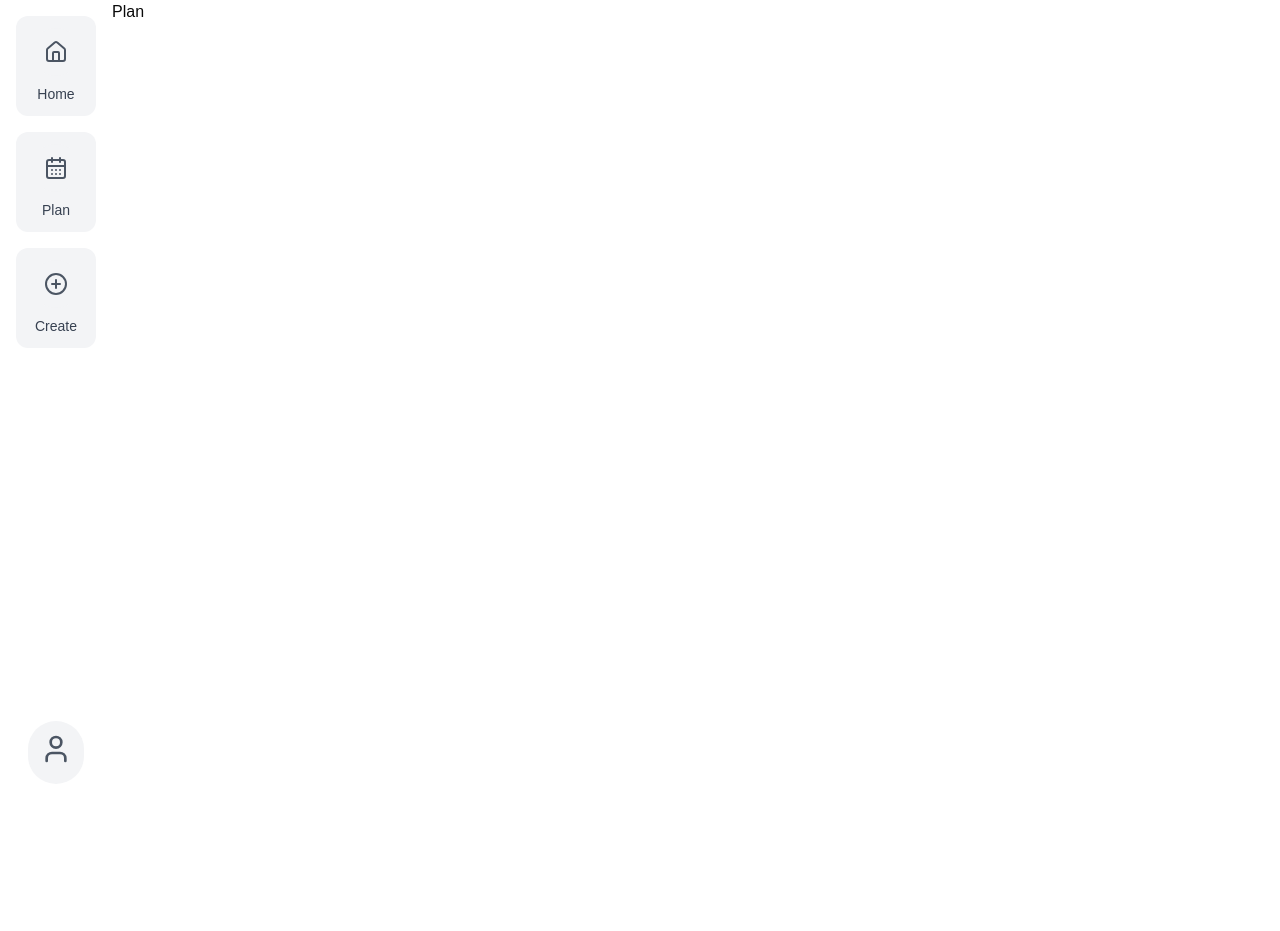
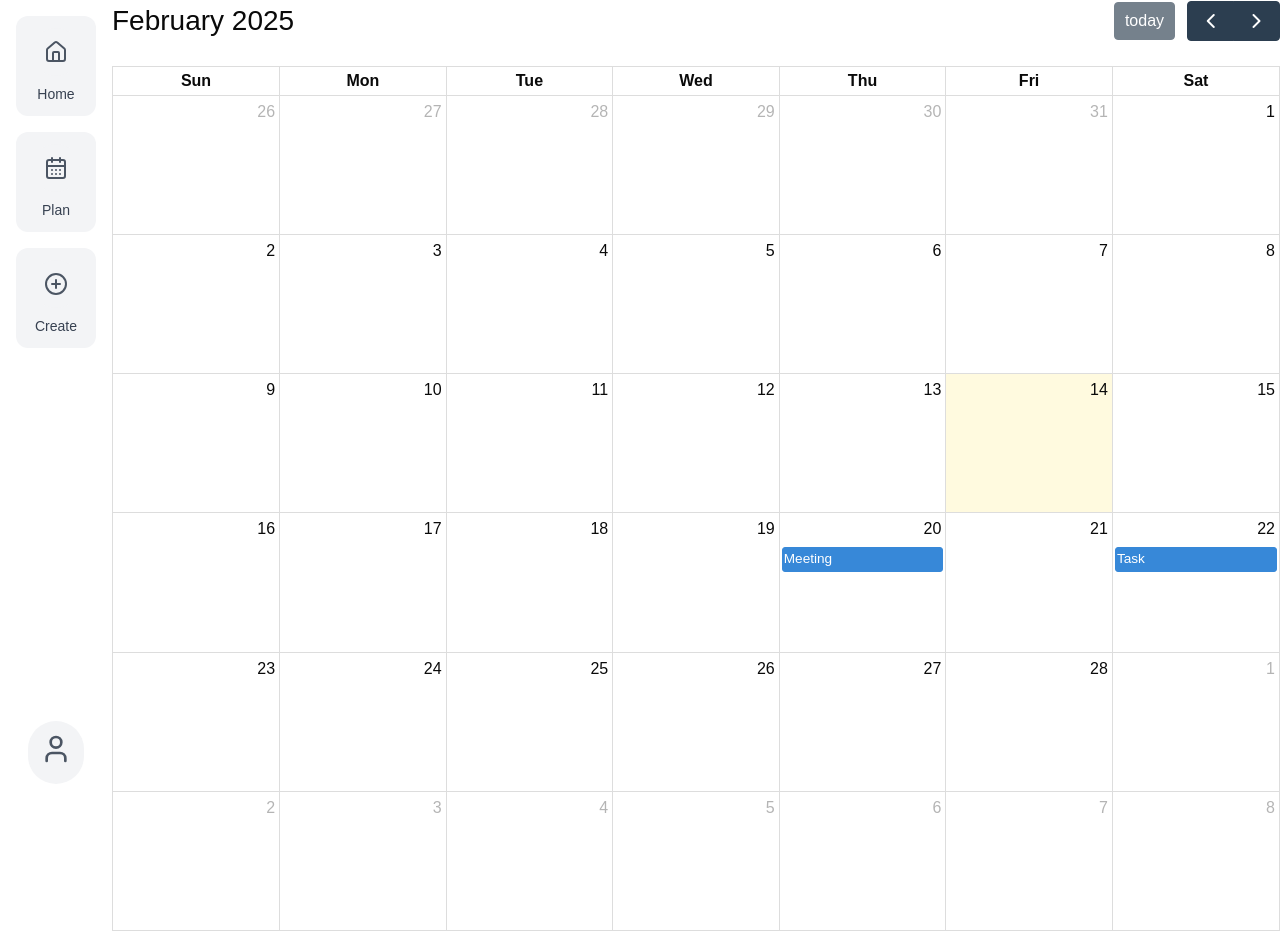
Before and after one commit to gavinwalsh1996/Social-media-management, a Next.js app in the folder my-app/: page /dashboard/plan in a window 1280 px wide. Before the commit the page ends 800 px from the top, so only its background shows below. Built offline with nearby package versions, Linux system fonts and the light colour scheme.

Commit message:
Adding calendar

```diff
--- a/my-app/package.json
+++ b/my-app/package.json
@@ -9,6 +9,9 @@
     "lint": "next lint"
   },
   "dependencies": {
+    "@fullcalendar/daygrid": "^6.1.15",
+    "@fullcalendar/interaction": "^6.1.15",
+    "@fullcalendar/react": "^6.1.15",
     "@radix-ui/react-tooltip": "^1.1.8",
     "class-variance-authority": "^0.7.1",
     "clsx": "^2.1.1",
--- a/my-app/src/app/dashboard/plan/page.tsx
+++ b/my-app/src/app/dashboard/plan/page.tsx
@@ -1,5 +1,10 @@
 import Image from "next/image";
+import Calendar from "@/components/calendar";
 
 export default function Plan() {
-  return <div>Plan</div>;
+  return (
+    <div>
+      <Calendar />
+    </div>
+  );
 }
--- /dev/null
+++ b/my-app/src/components/calendar.tsx
@@ -0,0 +1,37 @@
+"use client";
+
+import React, { useState } from "react";
+import FullCalendar from "@fullcalendar/react";
+import dayGridPlugin from "@fullcalendar/daygrid"; // Day grid view
+import interactionPlugin from "@fullcalendar/interaction"; // Drag-and-drop plugin
+
+const Calendar = () => {
+  const [events, setEvents] = useState([
+    { title: "Meeting", date: "2025-02-20" },
+    { title: "Task", date: "2025-02-22" },
+  ]);
+
+  const handleEventClick = (clickInfo: any) => {
+    alert(`Event: ${clickInfo.event.title}`);
+  };
+
+  const handleDateClick = (dateInfo: any) => {
+    alert(`Date clicked: ${dateInfo.dateStr}`);
+  };
+
+  return (
+    <div className="calendar-container">
+      <FullCalendar
+        plugins={[dayGridPlugin, interactionPlugin]} // Add plugins
+        initialView="dayGridMonth"
+        events={events} // Dynamic events array
+        dateClick={handleDateClick} // Handle date click
+        eventClick={handleEventClick} // Handle event click
+        editable={true} // Enable drag-and-drop
+        droppable={true} // Allow dragging events
+      />
+    </div>
+  );
+};
+
+export default Calendar;
```
Also changed, not shown: 1 other file (tests, documents, lock files or other folders).
